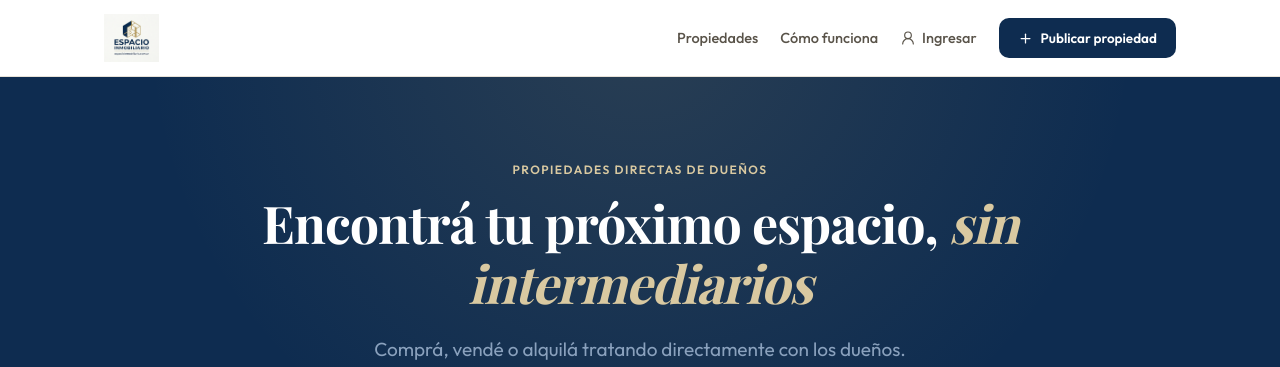
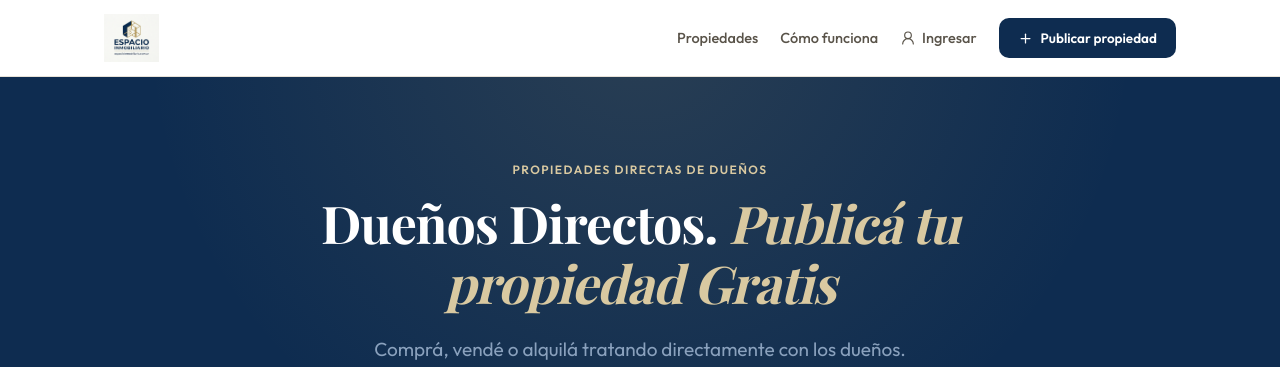
Before and after one commit to eugenio-nielsen/espacio-inmobiliario, a Next.js app: page / in a window 1280 px wide. Shown: the top 367 px of the page. Built offline with nearby package versions, Linux system fonts and the light colour scheme; no server answers; the database is empty; a web font is replaced by a local one.

Commit message:
copy: update home headline to 'Dueños Directos. Publicá tu propiedad Gratis'
Co-Authored-By: Claude Sonnet 4.6 <noreply@anthropic.com>

```diff
--- a/app/page.tsx
+++ b/app/page.tsx
@@ -44,8 +44,8 @@ export default async function HomePage() {
             fontSize: "clamp(28px, 5vw, 52px)", lineHeight: 1.16,
             letterSpacing: "-.02em", margin: "0 0 20px", maxWidth: 760,
           }}>
-            Encontrá tu próximo espacio,{" "}
-            <span style={{ fontStyle: "italic", color: "var(--gold-300)" }}>sin intermediarios</span>
+            Dueños Directos.{" "}
+            <span style={{ fontStyle: "italic", color: "var(--gold-300)" }}>Publicá tu propiedad Gratis</span>
           </h1>
           <p className="hero-subtitle">
             Comprá, vendé o alquilá tratando directamente con los dueños.
```
